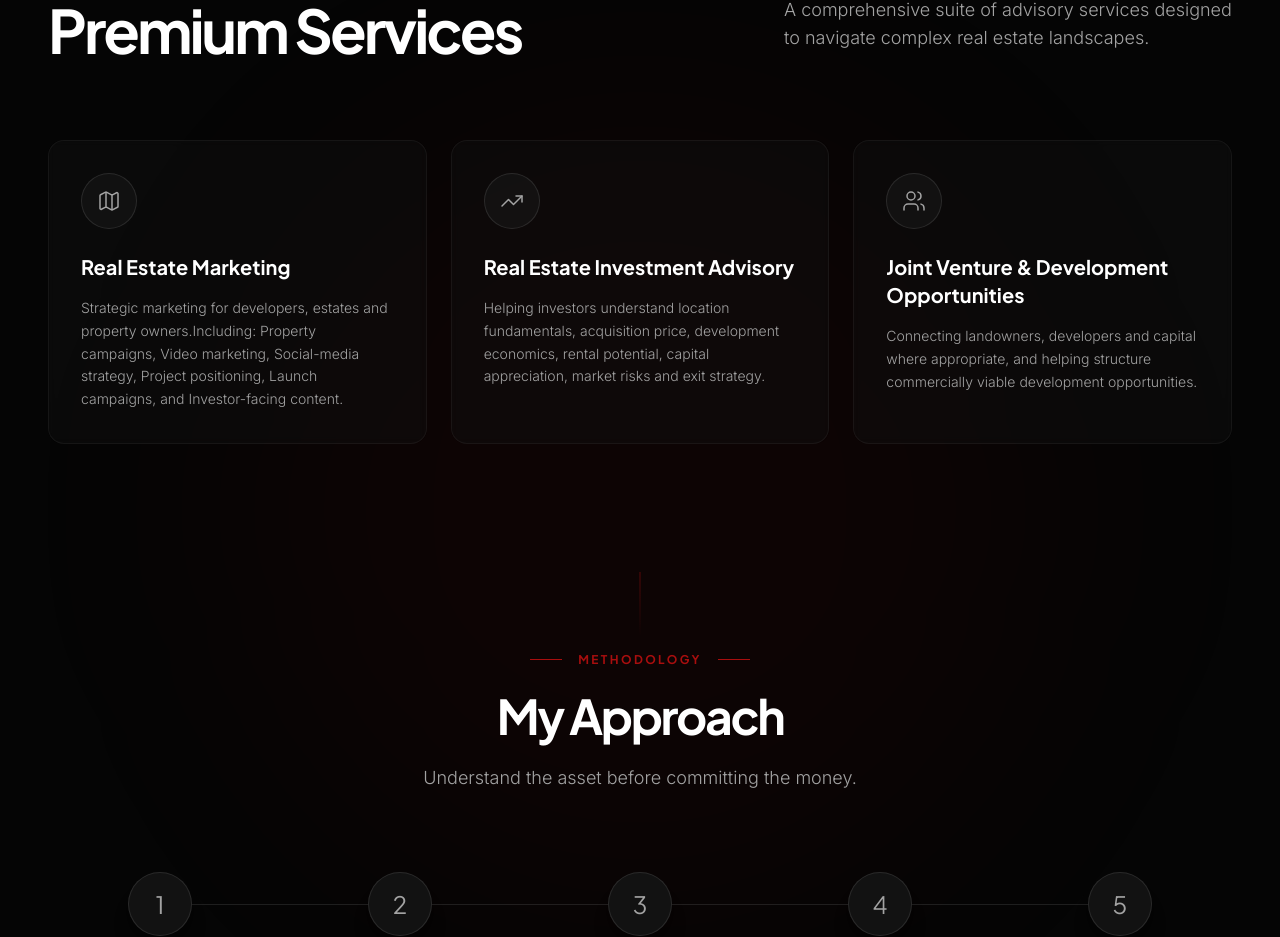
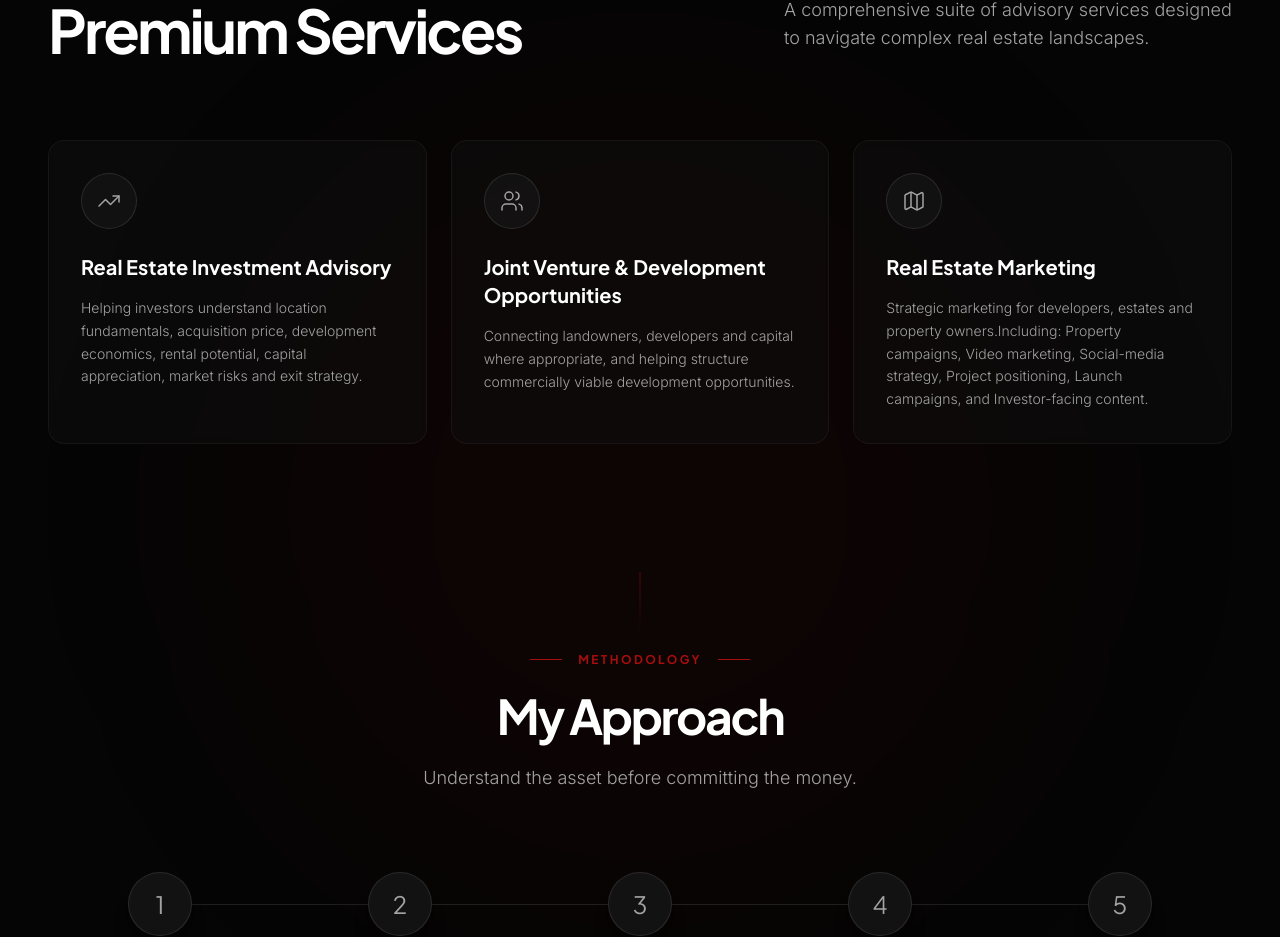
Before and after one commit to markeyz-code/durubond, a Nuxt app: page / in a window 1280 px wide. Shown: the part 2496-3433 px from the top of the page. Built offline with nearby package versions, Linux system fonts and the light colour scheme; a web font is replaced by a local one.

Commit message:
rearrangement

```diff
--- a/app/components/ServicesSection.vue
+++ b/app/components/ServicesSection.vue
@@ -2,21 +2,6 @@
 import { Search, Home, Map, TrendingUp, Building, Users, Megaphone } from 'lucide-vue-next'
 
 const services = [
-  // {
-  //   title: 'Property Acquisition Advisory',
-  //   description: 'Helping buyers identify suitable properties, assess locations, evaluate pricing and navigate the acquisition process.',
-  //   icon: Search
-  // },
-  // {
-  //   title: 'Property Sales & Disposition',
-  //   description: 'Strategic marketing and sales of residential properties, development land and investment assets.',
-  //   icon: Home
-  // },
-  {
-    title: 'Real Estate Marketing',
-    description: 'Strategic marketing for developers, estates and property owners.Including: Property campaigns, Video marketing, Social-media strategy, Project positioning, Launch campaigns, and Investor-facing content.',
-    icon: Map
-  },
   {
     title: 'Real Estate Investment Advisory',
     description: 'Helping investors understand location fundamentals, acquisition price, development economics, rental potential, capital appreciation,  market risks and exit strategy.',
@@ -26,7 +11,12 @@ const services = [
     title: 'Joint Venture & Development Opportunities',
     description: 'Connecting landowners, developers and capital where appropriate, and helping structure commercially viable development opportunities.',
     icon: Users
-  }
+  },
+    {
+    title: 'Real Estate Marketing',
+    description: 'Strategic marketing for developers, estates and property owners.Including: Property campaigns, Video marketing, Social-media strategy, Project positioning, Launch campaigns, and Investor-facing content.',
+    icon: Map
+  },
 ]
 </script>
 
```
